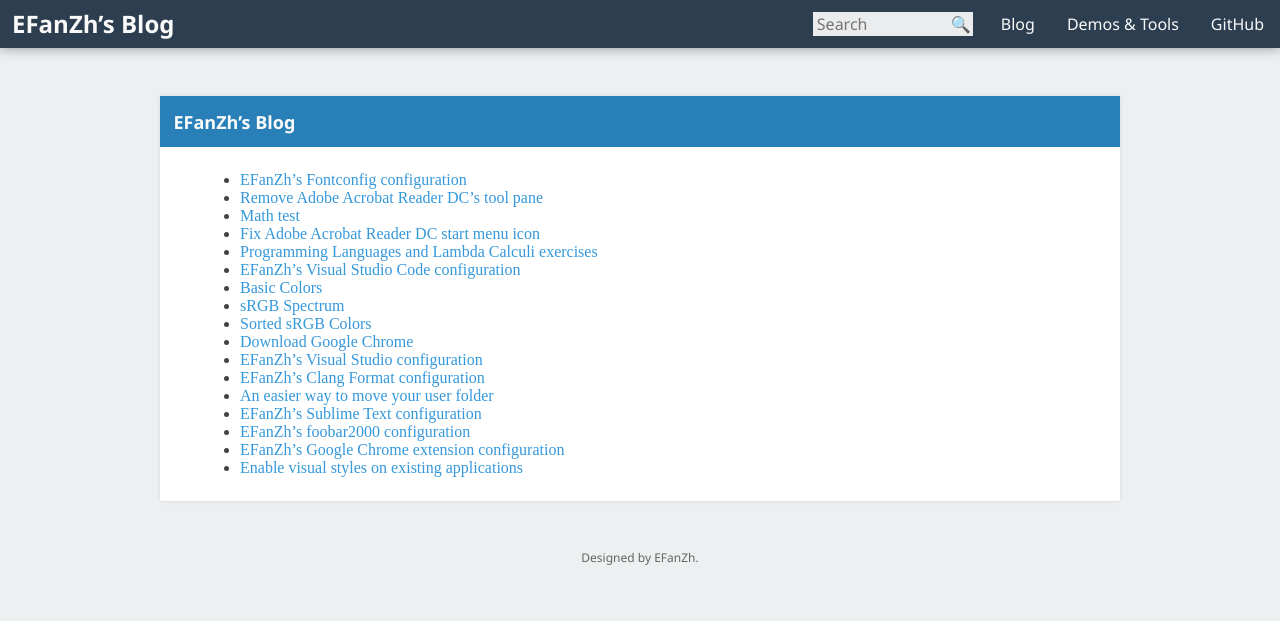
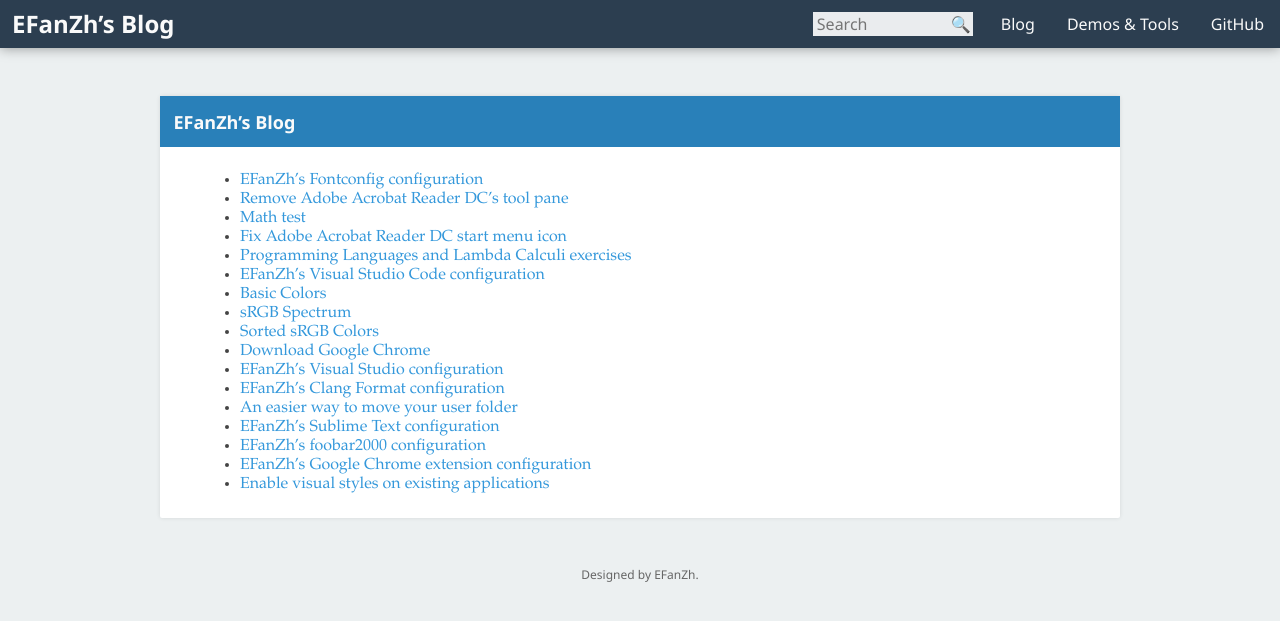
Before and after one commit to fuzeyi/efanzh.github.io, a Jekyll site: the page built from index.html, in a window 1280 px wide. Shown: the top 621 px of the page. Built offline with Jekyll 4.4.1, drawn with Linux system fonts in a browser that asks for light colours.

Commit message:
Update text font

```diff
--- a/stylesheets/common.css
+++ b/stylesheets/common.css
@@ -155,7 +155,7 @@
 {
     box-sizing: border-box;
     padding: 0 48px 8px;
-    font-family: "Minion Pro", "Times New Roman", "Cambria", "Segoe UI Symbol", "SimSun", sans-serif;
+    font-family: "Minion Pro", "Palatino Linotype", "Times New Roman", "Cambria", "Segoe UI Symbol", "SimSun", sans-serif;
     background-color: white;
     border-radius: 2px;
     box-shadow: 0 0 4px 0 rgba(0, 0, 0, 0.1);
```
